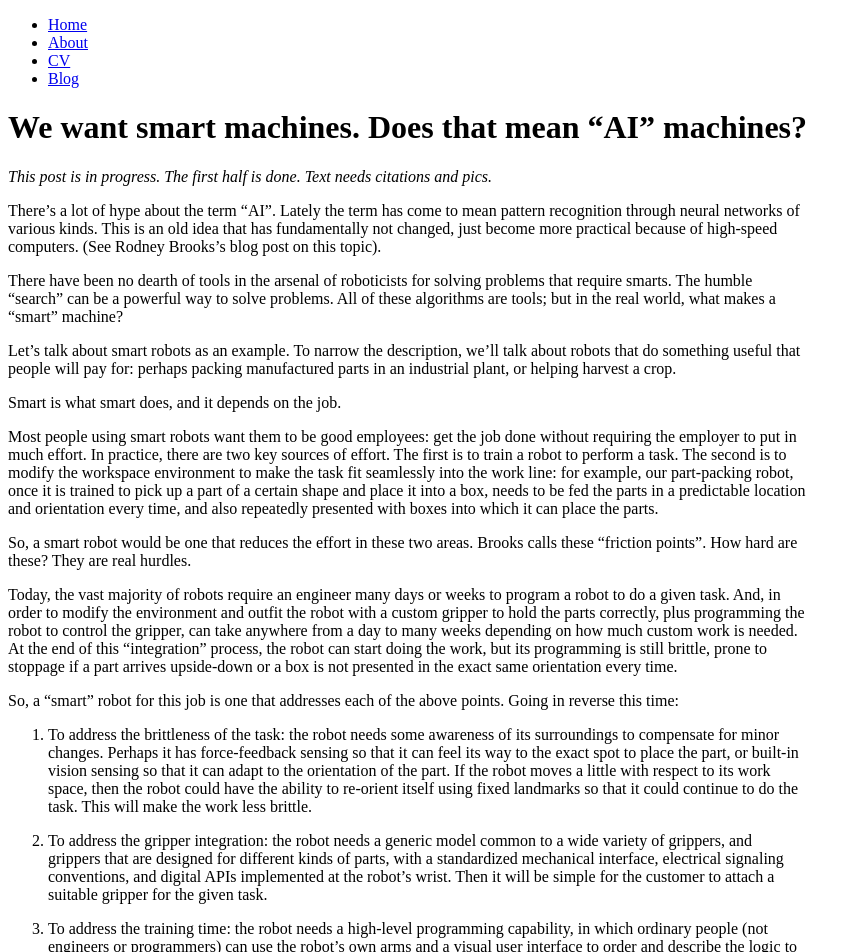
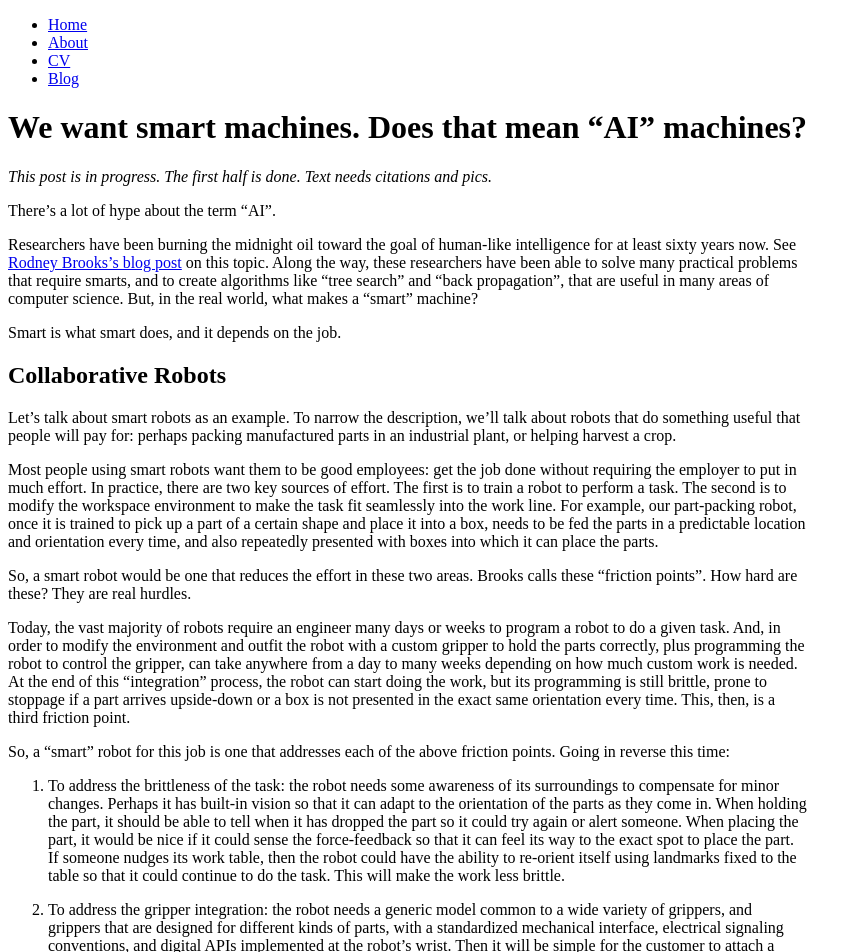
Before and after one commit to sudheerapte/sudheerapte.github.io, a Jekyll site: the page built from _posts/2018-05-12-smart-does-not-mean-ai.md, in a window 1280 px wide. Shown: the top 952 px of the page, without its empty margins (0-862 px from the left). Built offline with Jekyll 4.4.1, drawn with Linux system fonts in a browser that asks for light colours; some of the changed text lies outside the part shown.

Commit message:
cobots and pic

```diff
--- a/_posts/2018-05-12-smart-does-not-mean-ai.md
+++ b/_posts/2018-05-12-smart-does-not-mean-ai.md
@@ -8,29 +8,32 @@
 _This post is in progress. The first half is done. Text needs citations
 and pics._
 
-There's a lot of hype about the term "AI". Lately the term has come to
-mean pattern recognition through neural networks of various
-kinds. This is an old idea that has fundamentally not changed, just
-become more practical because of high-speed computers. (See Rodney
-Brooks's blog post on this topic).
+There's a lot of hype about the term "AI".
 
-There have been no dearth of tools in the arsenal of roboticists for
-solving problems that require smarts. The humble "search" can be a
-powerful way to solve problems. All of these algorithms are tools; but
-in the real world, what makes a "smart" machine?
+Researchers have been burning the midnight oil toward the goal of
+human-like intelligence for at least sixty years now. See [Rodney
+Brooks's blog
+post](https://rodneybrooks.com/forai-the-origins-of-artificial-intelligence/)
+on this topic. Along the way, these researchers have been able to
+solve many practical problems that require smarts, and to create
+algorithms like "tree search" and "back propagation", that are useful
+in many areas of computer science. But, in the real world, what makes
+a "smart" machine?
+
+Smart is what smart does, and it depends on the job.
+
+## Collaborative Robots
 
 Let's talk about smart robots as an example. To narrow the
 description, we'll talk about robots that do something useful that
 people will pay for: perhaps packing manufactured parts in an
 industrial plant, or helping harvest a crop.
 
-Smart is what smart does, and it depends on the job.
-
 Most people using smart robots want them to be good employees: get the
 job done without requiring the employer to put in much effort.  In
 practice, there are two key sources of effort. The first is to train a
 robot to perform a task. The second is to modify the workspace
-environment to make the task fit seamlessly into the work line: for
+environment to make the task fit seamlessly into the work line. For
 example, our part-packing robot, once it is trained to pick up a part
 of a certain shape and place it into a box, needs to be fed the parts
 in a predictable location and orientation every time, and also
@@ -48,26 +51,31 @@
 custom work is needed. At the end of this "integration" process, the
 robot can start doing the work, but its programming is still brittle,
 prone to stoppage if a part arrives upside-down or a box is not
-presented in the exact same orientation every time.
+presented in the exact same orientation every time. This, then, is a
+third friction point.
 
 So, a "smart" robot for this job is one that addresses each of the
-above points. Going in reverse this time:
+above friction points. Going in reverse this time:
 
 1. To address the brittleness of the task: the robot needs some
 awareness of its surroundings to compensate for minor changes. Perhaps
-it has force-feedback sensing so that it can feel its way to the exact
-spot to place the part, or built-in vision sensing so that it can
-adapt to the orientation of the part. If the robot moves a little with
-respect to its work space, then the robot could have the ability to
-re-orient itself using fixed landmarks so that it could continue to do
-the task.  This will make the work less brittle.
+it has built-in vision so that it can adapt to the orientation of the
+parts as they come in. When holding the part, it should be able to
+tell when it has dropped the part so it could try again or alert
+someone.  When placing the part, it would be nice if it could sense
+the force-feedback so that it can feel its way to the exact spot to
+place the part. If someone nudges its work table, then the robot could
+have the ability to re-orient itself using landmarks fixed to the
+table so that it could continue to do the task.  This will make the
+work less brittle.
 
 2. To address the gripper integration: the robot needs a generic model
 common to a wide variety of grippers, and grippers that are designed
 for different kinds of parts, with a standardized mechanical
 interface, electrical signaling conventions, and digital APIs
 implemented at the robot's wrist. Then it will be simple for the
-customer to attach a suitable gripper for the given task.
+customer to attach a suitable gripper for the given task, and to
+switch grippers for a new task.
 
 3. To address the training time: the robot needs a high-level
 programming capability, in which ordinary people (not engineers or
@@ -78,3 +86,11 @@
 
 The above points are addressed by so-called "collaborative robots" or
 "cobots", of which the best example is Rethink Robotics's Sawyer.
+
+![Sawyer pic](https://spectrum.ieee.org/image/MjYxMjM2MQ.jpeg)
+
+Besides the above three sources of friction, there is a large
+organizational barrier: if the robot is not safe around people, then
+the people have to be cleared out of the area and safety cages need to
+be built around the robots. This, too, has been addressed by these
+cobots, as these robots are designed to be used around humans.
```
